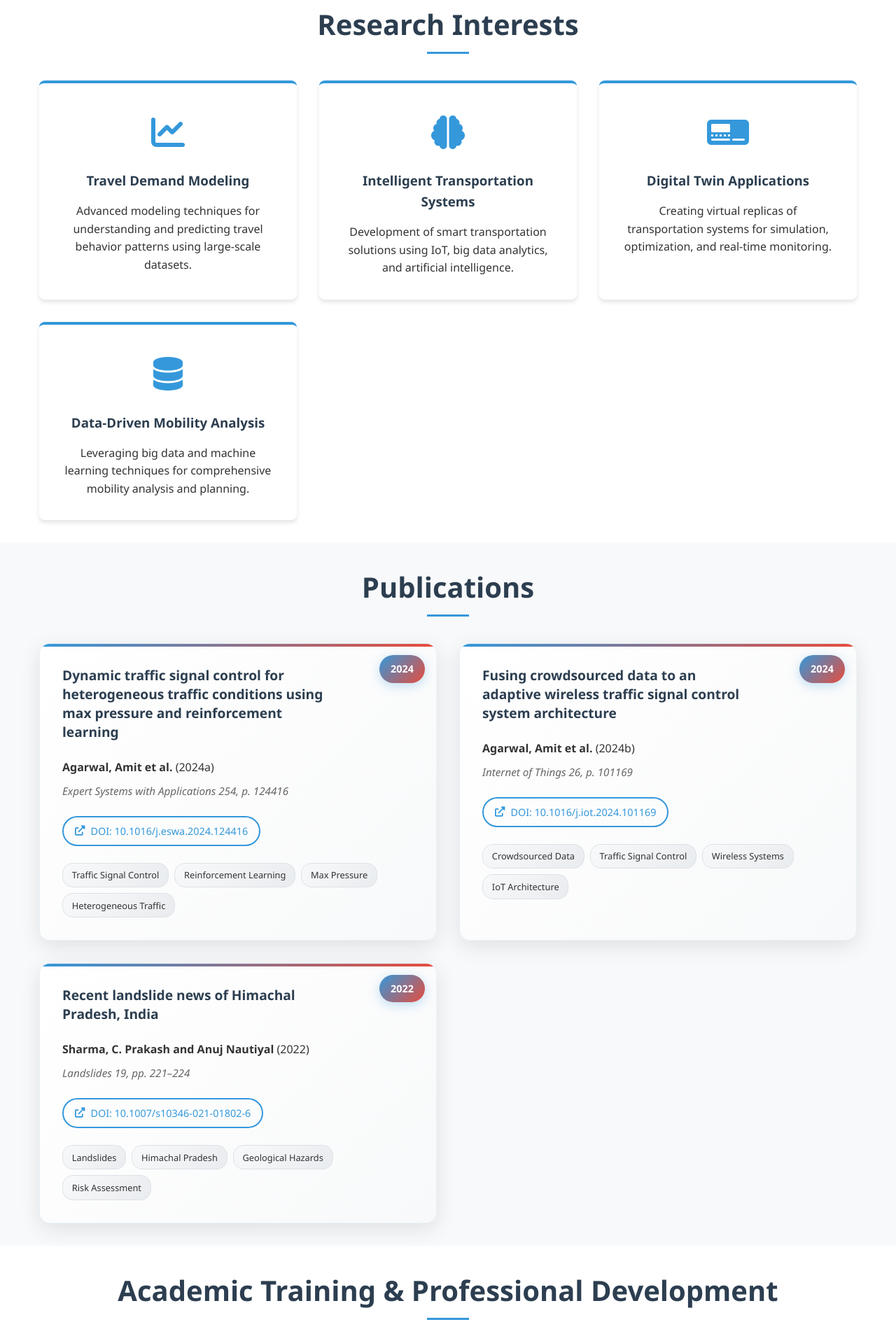
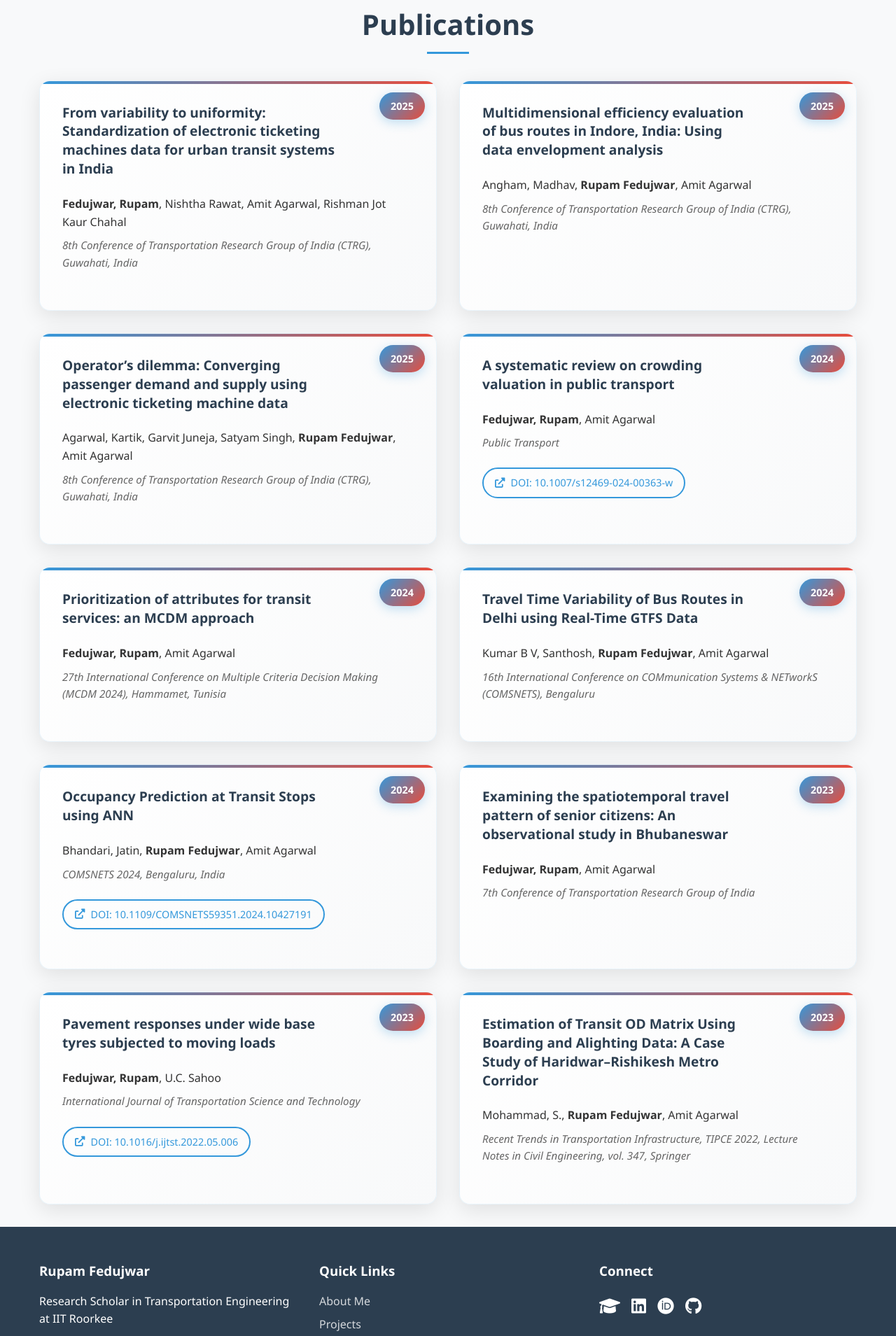
Before and after one commit to Rupam-Fedujwar/rupam-portfolio, a plain HTML site: page research.html in a window 1280 px wide. Shown: the part 423-2332 px from the top of the page at 70% size. Drawn offline with Linux system fonts and the light colour scheme.

Commit message:
Update research.html

```diff
--- a/research.html
+++ b/research.html
@@ -3,7 +3,7 @@
 <head>
     <meta charset="UTF-8">
     <meta name="viewport" content="width=device-width, initial-scale=1.0">
-    <title>Research | Anuj Nautiyal</title>
+    <title>Research | Rupam Fedujwar</title>
     <link rel="stylesheet" href="https://cdnjs.cloudflare.com/ajax/libs/font-awesome/6.0.0/css/all.min.css">
     <link rel="stylesheet" href="styles.css">
 </head>
@@ -12,7 +12,7 @@
     <nav class="navbar">
         <div class="nav-container">
             <div class="nav-logo">
-                <h2>Anuj Nautiyal</h2>
+                <h2>Rupam Fedujwar</h2>
             </div>
             <ul class="nav-menu">
                 <li><a href="index.html" class="nav-link">Home</a></li>
@@ -39,66 +39,77 @@
         </div>
     </section>
 
-    <!-- Research Interests -->
-    <section class="research-interests">
-        <div class="container">
-            <h2 class="section-title">Research Interests</h2>
-            <div class="interests-grid">
-                <div class="interest-card">
-                    <div class="interest-icon">
-                        <i class="fas fa-chart-line"></i>
-                    </div>
-                    <h3>Travel Demand Modeling</h3>
-                    <p>Advanced modeling techniques for understanding and predicting travel behavior patterns using large-scale datasets.</p>
-                </div>
-                <div class="interest-card">
-                    <div class="interest-icon">
-                        <i class="fas fa-brain"></i>
-                    </div>
-                    <h3>Intelligent Transportation Systems</h3>
-                    <p>Development of smart transportation solutions using IoT, big data analytics, and artificial intelligence.</p>
-                </div>
-                <div class="interest-card">
-                    <div class="interest-icon">
-                        <i class="fas fa-digital-tachograph"></i>
-                    </div>
-                    <h3>Digital Twin Applications</h3>
-                    <p>Creating virtual replicas of transportation systems for simulation, optimization, and real-time monitoring.</p>
-                </div>
-                <div class="interest-card">
-                    <div class="interest-icon">
-                        <i class="fas fa-database"></i>
-                    </div>
-                    <h3>Data-Driven Mobility Analysis</h3>
-                    <p>Leveraging big data and machine learning techniques for comprehensive mobility analysis and planning.</p>
-                </div>
-            </div>
-        </div>
-    </section>
 
     <!-- Publications -->
     <section class="publications">
       <div class="container">
         <h2 class="section-title">Publications</h2>
+
         <div class="publications-container">
+
+          <!-- 2025 CTRG Papers -->
+          <div class="publication-card">
+            <div class="publication-year-badge">2025</div>
+            <div class="publication-content">
+              <h3>From variability to uniformity: Standardization of electronic ticketing machines data for urban transit systems in India</h3>
+              <div class="publication-meta">
+                <span class="publication-authors">
+                  <strong>Fedujwar, Rupam</strong>, Nishtha Rawat, Amit Agarwal, Rishman Jot Kaur Chahal
+                </span>
+                <span class="publication-venue">
+                  8th Conference of Transportation Research Group of India (CTRG), Guwahati, India
+                </span>
+              </div>
+            </div>
+          </div>
+
+          <div class="publication-card">
+            <div class="publication-year-badge">2025</div>
+            <div class="publication-content">
+              <h3>Multidimensional efficiency evaluation of bus routes in Indore, India: Using data envelopment analysis</h3>
+              <div class="publication-meta">
+                <span class="publication-authors">
+                  Angham, Madhav, <strong>Rupam Fedujwar</strong>, Amit Agarwal
+                </span>
+                <span class="publication-venue">
+                  8th Conference of Transportation Research Group of India (CTRG), Guwahati, India
+                </span>
+              </div>
+            </div>
+          </div>
+
+          <div class="publication-card">
+            <div class="publication-year-badge">2025</div>
+            <div class="publication-content">
+              <h3>Operator’s dilemma: Converging passenger demand and supply using electronic ticketing machine data</h3>
+              <div class="publication-meta">
+                <span class="publication-authors">
+                  Agarwal, Kartik, Garvit Juneja, Satyam Singh, <strong>Rupam Fedujwar</strong>, Amit Agarwal
+                </span>
+                <span class="publication-venue">
+                  8th Conference of Transportation Research Group of India (CTRG), Guwahati, India
+                </span>
+              </div>
+            </div>
+          </div>
+
+          <!-- 2024 Journal & Conference -->
           <div class="publication-card">
             <div class="publication-year-badge">2024</div>
             <div class="publication-content">
-                        <h3>Dynamic traffic signal control for heterogeneous traffic conditions using max pressure and reinforcement learning</h3>
+              <h3>A systematic review on crowding valuation in public transport</h3>
               <div class="publication-meta">
-                            <span class="publication-authors"><strong>Agarwal, Amit et al.</strong> (2024a)</span>
-                            <span class="publication-venue">Expert Systems with Applications 254, p. 124416</span>
+                <span class="publication-authors">
+                  <strong>Fedujwar, Rupam</strong>, Amit Agarwal
+                </span>
+                <span class="publication-venue">
+                  Public Transport
+                </span>
               </div>
               <div class="publication-links">
-                            <a href="https://doi.org/10.1016/j.eswa.2024.124416" target="_blank" class="doi-link">
-                                <i class="fas fa-external-link-alt"></i> DOI: 10.1016/j.eswa.2024.124416
+                <a href="https://doi.org/10.1007/s12469-024-00363-w" target="_blank" class="doi-link">
+                  <i class="fas fa-external-link-alt"></i> DOI: 10.1007/s12469-024-00363-w
                 </a>
-                        </div>
-                        <div class="publication-tags">
-                            <span class="tag">Traffic Signal Control</span>
-                            <span class="tag">Reinforcement Learning</span>
-                            <span class="tag">Max Pressure</span>
-                            <span class="tag">Heterogeneous Traffic</span>
               </div>
             </div>
           </div>
@@ -106,194 +117,105 @@
           <div class="publication-card">
             <div class="publication-year-badge">2024</div>
             <div class="publication-content">
-                        <h3>Fusing crowdsourced data to an adaptive wireless traffic signal control system architecture</h3>
+              <h3>Prioritization of attributes for transit services: an MCDM approach</h3>
               <div class="publication-meta">
-                            <span class="publication-authors"><strong>Agarwal, Amit et al.</strong> (2024b)</span>
-                            <span class="publication-venue">Internet of Things 26, p. 101169</span>
-                        </div>
-                        <div class="publication-links">
-                            <a href="https://doi.org/10.1016/j.iot.2024.101169" target="_blank" class="doi-link">
-                                <i class="fas fa-external-link-alt"></i> DOI: 10.1016/j.iot.2024.101169
-                            </a>
-                        </div>
-                        <div class="publication-tags">
-                            <span class="tag">Crowdsourced Data</span>
-                            <span class="tag">Traffic Signal Control</span>
-                            <span class="tag">Wireless Systems</span>
-                            <span class="tag">IoT Architecture</span>
+                <span class="publication-authors">
+                  <strong>Fedujwar, Rupam</strong>, Amit Agarwal
+                </span>
+                <span class="publication-venue">
+                  27th International Conference on Multiple Criteria Decision Making (MCDM 2024), Hammamet, Tunisia
+                </span>
               </div>
             </div>
           </div>
 
           <div class="publication-card">
-                    <div class="publication-year-badge">2022</div>
+            <div class="publication-year-badge">2024</div>
             <div class="publication-content">
-                        <h3>Recent landslide news of Himachal Pradesh, India</h3>
+              <h3>Travel Time Variability of Bus Routes in Delhi using Real-Time GTFS Data</h3>
               <div class="publication-meta">
-                            <span class="publication-authors"><strong>Sharma, C. Prakash and Anuj Nautiyal</strong> (2022)</span>
-                            <span class="publication-venue">Landslides 19, pp. 221–224</span>
-                        </div>
-                        <div class="publication-links">
-                            <a href="https://doi.org/10.1007/s10346-021-01802-6" target="_blank" class="doi-link">
-                                <i class="fas fa-external-link-alt"></i> DOI: 10.1007/s10346-021-01802-6
-                            </a>
-                        </div>
-                        <div class="publication-tags">
-                            <span class="tag">Landslides</span>
-                            <span class="tag">Himachal Pradesh</span>
-                            <span class="tag">Geological Hazards</span>
-                            <span class="tag">Risk Assessment</span>
-                        </div>
-                    </div>
-                </div>
-            </div>
-        </div>
-    </section>
-
-    <!-- Academic Training -->
-    <section class="academic-training">
-        <div class="container">
-            <h2 class="section-title">Academic Training & Professional Development</h2>
-            <div class="training-grid">
-                <div class="training-card">
-                    <div class="training-header">
-                        <h3>Research Paper Presentation</h3>
-                        <span class="training-date">September 2025</span>
-                    </div>
-                    <p>Presented research paper at the 3rd International Conference on Transportation Infrastructure Projects: Conception to Execution (TIPCE)</p>
-                    <div class="training-details">
-                        <span class="training-type">Conference Presentation</span>
-                    </div>
-                </div>
-
-                <div class="training-card">
-                    <div class="training-header">
-                        <h3>Smart Transport & Modelling Workshop</h3>
-                        <span class="training-date">2024</span>
-                    </div>
-                    <p>Five-day workshop under Centre for Advanced Transportation Technology & Systems (CATTS) at Indian Academy of Highway Engineers (IAHE) campus, Noida</p>
-                    <div class="training-details">
-                        <span class="training-type">Workshop</span>
-                    </div>
-                </div>
-
-                <div class="training-card">
-                    <div class="training-header">
-                        <h3>Young Research Conclave</h3>
-                        <span class="training-date">2024</span>
-                    </div>
-                    <p>Poster presentation under "Urban Transportation and Planning" at CSIR-CRRI New Delhi</p>
-                    <div class="training-details">
-                        <span class="training-type">Poster Presentation</span>
-                    </div>
-                </div>
-
-                <div class="training-card">
-                    <div class="training-header">
-                        <h3>Geographic Information System e-STC</h3>
-                        <span class="training-date">2021</span>
-                    </div>
-                    <p>e-Short Term Course on Geographic Information System for Architecture, Engineering, and Construction, NIT Hamirpur</p>
-                    <div class="training-details">
-                        <span class="training-type">Short Course</span>
-                    </div>
-                </div>
-
-                <div class="training-card">
-                    <div class="training-header">
-                        <h3>Advanced Surveying Workshop</h3>
-                        <span class="training-date">2018</span>
-                    </div>
-                    <p>Two-day workshop on Advanced Surveying, conducted by Virtual Labs, IIT Roorkee</p>
-                    <div class="training-details">
-                        <span class="training-type">Workshop</span>
-                    </div>
-                </div>
-
-                <div class="training-card">
-                    <div class="training-header">
-                        <h3>Water Harvesting Internship</h3>
-                        <span class="training-date">2016</span>
-                    </div>
-                    <p>Short-term internship on Water Harvesting and Irrigation at Shri Bhuvneshwari Mahila Ashram, Tehri</p>
-                    <div class="training-details">
-                        <span class="training-type">Internship</span>
-                    </div>
-                </div>
-            </div>
-        </div>
-    </section>
-
-    <!-- Technical Skills -->
-    <section class="technical-skills">
-        <div class="container">
-            <h2 class="section-title">Technical Expertise</h2>
-            <div class="skills-categories">
-                <div class="skill-category">
-                    <h3>Traffic Simulation</h3>
-                    <div class="skill-items">
-                        <div class="skill-item">
-                            <span class="skill-name">MATSim</span>
-                            <div class="skill-level">
-                                <div class="skill-progress" style="width: 85%"></div>
-                            </div>
-                        </div>
-                        <div class="skill-item">
-                            <span class="skill-name">VISSIM</span>
-                            <div class="skill-level">
-                                <div class="skill-progress" style="width: 80%"></div>
-                            </div>
+                <span class="publication-authors">
+                  Kumar B V, Santhosh, <strong>Rupam Fedujwar</strong>, Amit Agarwal
+                </span>
+                <span class="publication-venue">
+                  16th International Conference on COMmunication Systems & NETworkS (COMSNETS), Bengaluru
+                </span>
               </div>
             </div>
           </div>
 
-                <div class="skill-category">
-                    <h3>Programming & Analysis</h3>
-                    <div class="skill-items">
-                        <div class="skill-item">
-                            <span class="skill-name">Python</span>
-                            <div class="skill-level">
-                                <div class="skill-progress" style="width: 90%"></div>
+          <div class="publication-card">
+            <div class="publication-year-badge">2024</div>
+            <div class="publication-content">
+              <h3>Occupancy Prediction at Transit Stops using ANN</h3>
+              <div class="publication-meta">
+                <span class="publication-authors">
+                  Bhandari, Jatin, <strong>Rupam Fedujwar</strong>, Amit Agarwal
+                </span>
+                <span class="publication-venue">
+                  COMSNETS 2024, Bengaluru, India
+                </span>
               </div>
-                        </div>
-                        <div class="skill-item">
-                            <span class="skill-name">Java</span>
-                            <div class="skill-level">
-                                <div class="skill-progress" style="width: 75%"></div>
-                            </div>
-                        </div>
-                        <div class="skill-item">
-                            <span class="skill-name">R</span>
-                            <div class="skill-level">
-                                <div class="skill-progress" style="width: 70%"></div>
-                            </div>
+              <div class="publication-links">
+                <a href="https://doi.org/10.1109/COMSNETS59351.2024.10427191" target="_blank" class="doi-link">
+                  <i class="fas fa-external-link-alt"></i> DOI: 10.1109/COMSNETS59351.2024.10427191
+                </a>
               </div>
             </div>
           </div>
 
-                <div class="skill-category">
-                    <h3>Design & GIS Tools</h3>
-                    <div class="skill-items">
-                        <div class="skill-item">
-                            <span class="skill-name">AutoCAD</span>
-                            <div class="skill-level">
-                                <div class="skill-progress" style="width: 85%"></div>
-                            </div>
-                        </div>
-                        <div class="skill-item">
-                            <span class="skill-name">QGIS</span>
-                            <div class="skill-level">
-                                <div class="skill-progress" style="width: 80%"></div>
-                            </div>
-                        </div>
-                        <div class="skill-item">
-                            <span class="skill-name">MATLAB</span>
-                            <div class="skill-level">
-                                <div class="skill-progress" style="width: 75%"></div>
+          <!-- 2023 -->
+          <div class="publication-card">
+            <div class="publication-year-badge">2023</div>
+            <div class="publication-content">
+              <h3>Examining the spatiotemporal travel pattern of senior citizens: An observational study in Bhubaneswar</h3>
+              <div class="publication-meta">
+                <span class="publication-authors">
+                  <strong>Fedujwar, Rupam</strong>, Amit Agarwal
+                </span>
+                <span class="publication-venue">
+                  7th Conference of Transportation Research Group of India
+                </span>
               </div>
             </div>
           </div>
+
+          <div class="publication-card">
+            <div class="publication-year-badge">2023</div>
+            <div class="publication-content">
+              <h3>Pavement responses under wide base tyres subjected to moving loads</h3>
+              <div class="publication-meta">
+                <span class="publication-authors">
+                  <strong>Fedujwar, Rupam</strong>, U.C. Sahoo
+                </span>
+                <span class="publication-venue">
+                  International Journal of Transportation Science and Technology
+                </span>
               </div>
+              <div class="publication-links">
+                <a href="https://doi.org/10.1016/j.ijtst.2022.05.006" target="_blank" class="doi-link">
+                  <i class="fas fa-external-link-alt"></i> DOI: 10.1016/j.ijtst.2022.05.006
+                </a>
+              </div>
+            </div>
+          </div>
+
+          <div class="publication-card">
+            <div class="publication-year-badge">2023</div>
+            <div class="publication-content">
+              <h3>Estimation of Transit OD Matrix Using Boarding and Alighting Data: A Case Study of Haridwar–Rishikesh Metro Corridor</h3>
+              <div class="publication-meta">
+                <span class="publication-authors">
+                  Mohammad, S., <strong>Rupam Fedujwar</strong>, Amit Agarwal
+                </span>
+                <span class="publication-venue">
+                  Recent Trends in Transportation Infrastructure, TIPCE 2022,
+                  Lecture Notes in Civil Engineering, vol. 347, Springer
+                </span>
+              </div>
+            </div>
+          </div>
+
         </div>
       </div>
     </section>
@@ -303,7 +225,7 @@
         <div class="container">
             <div class="footer-content">
                 <div class="footer-section">
-                    <h3>Anuj Nautiyal</h3>
+                    <h3>Rupam Fedujwar</h3>
                     <p>Research Scholar in Transportation Engineering at IIT Roorkee</p>
                 </div>
                 <div class="footer-section">
@@ -318,15 +240,15 @@
                 <div class="footer-section">
                     <h3>Connect</h3>
                     <div class="social-links">
-                        <a href="https://scholar.google.com/citations?hl=en&user=8AIby6IAAAAJ" target="_blank"><i class="fas fa-graduation-cap"></i></a>
-                        <a href="https://www.linkedin.com/in/anautiyal88" target="_blank"><i class="fab fa-linkedin"></i></a>
-                        <a href="https://orcid.org/0000-0002-2694-7724" target="_blank"><i class="fab fa-orcid"></i></a>
-                        <a href="https://github.com/anujn08" target="_blank"><i class="fab fa-github"></i></a>
+                        <a href="https://scholar.google.com/citations?user=wBDwtJAAAAAJ&hl=en" target="_blank"><i class="fas fa-graduation-cap"></i></a>
+                        <a href="https://www.linkedin.com/in/rupam-fedujwar/" target="_blank"><i class="fab fa-linkedin"></i></a>
+                        <a href="https://orcid.org/0000-0003-3414-4312" target="_blank"><i class="fab fa-orcid"></i></a>
+                        <a href="https://github.com/Rupam-Fedujwar" target="_blank"><i class="fab fa-github"></i></a>
                     </div>
                 </div>
             </div>
             <div class="footer-bottom">
-                <p>&copy; <span id="current-year"></span> Anuj Nautiyal. All rights reserved.</p>
+                <p>&copy; <span id="current-year"></span> Rupam Fedujwar. All rights reserved.</p>
             </div>
         </div>
     </footer>
```
Lines whose indentation alone changed are shown as unchanged.
